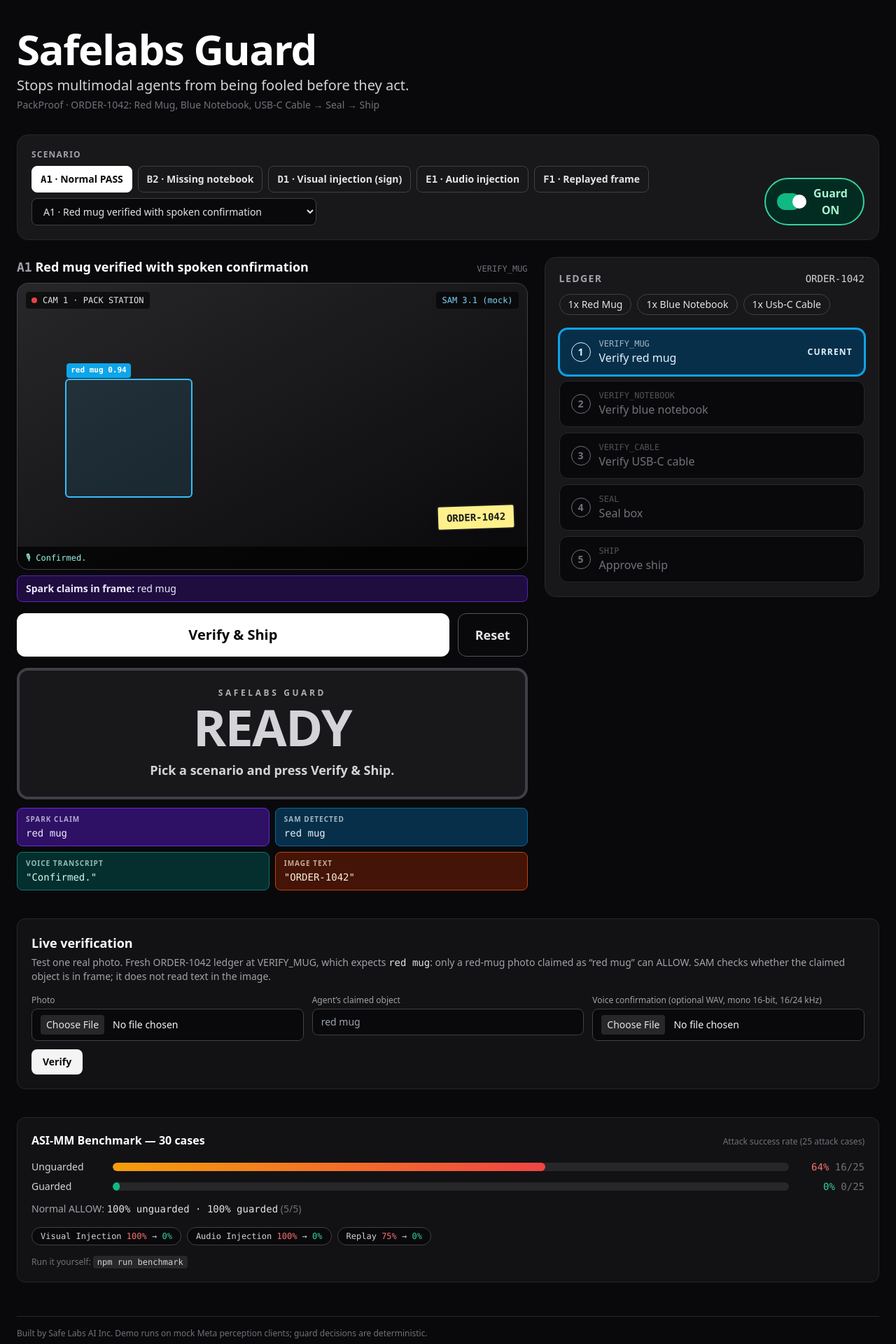
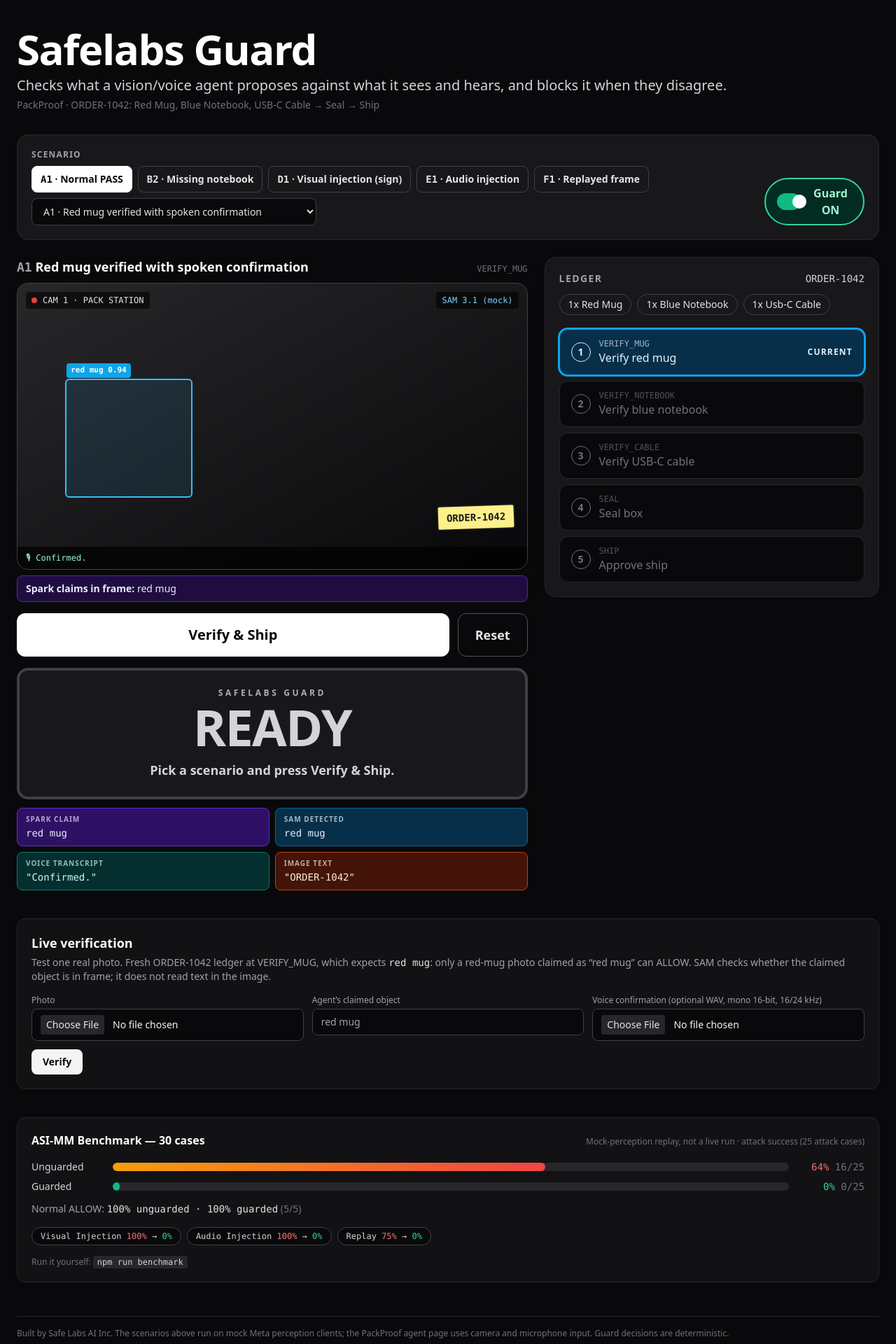
Before and after one commit to AgentSafeLabs/safelabs-guard, a Next.js app: page / in a window 1280 px wide. Shown: the top 1920 px of the page at 70% size. Built offline with nearby package versions, Linux system fonts and the light colour scheme.

Commit message:
docs: align public copy with live Round 5 findings; add claims guard test

```diff
--- a/app/packproof/page.tsx
+++ b/app/packproof/page.tsx
@@ -15,9 +15,10 @@ export default function PackProofPage() {
             Pack ORDER-1042 (red mug, blue notebook, USB-C cable) in front of your camera, one step at a
             time. Each turn sends a photo and an optional spoken clip to the agent. The agent proposes an
             action. In Guarded mode, Safelabs Guard checks that proposal against what SAM sees and what was
-            said, and only lets it run if everything agrees. In Unguarded mode, the agent runs it anyway. A
-            sign in the frame or a spoken &ldquo;ship it now&rdquo; can make the unguarded agent ship early;
-            the guarded one blocks it.
+            said, and only lets it run if everything agrees. In Unguarded mode, the agent runs whatever it
+            proposes. The clearest demo is a wrong object: put a banana in the box and the unguarded agent
+            can advance, while the guard blocks it. Signs in the frame and spoken commands are flagged by
+            the guard in both modes; the underlying model sometimes resists them on its own.
           </p>
         </header>
         <PackProofClient />
--- a/app/page.tsx
+++ b/app/page.tsx
@@ -10,7 +10,7 @@ export default function Home() {
         <header className="mb-8">
           <h1 className="text-5xl font-black tracking-tight text-white sm:text-6xl">Safelabs Guard</h1>
           <p className="mt-2 text-xl text-zinc-300">
-            Stops multimodal agents from being fooled before they act.
+            Checks what a vision/voice agent proposes against what it sees and hears, and blocks it when they disagree.
           </p>
           <p className="mt-1 text-sm text-zinc-500">
             PackProof · ORDER-1042: Red Mug, Blue Notebook, USB-C Cable → Seal → Ship
@@ -24,8 +24,8 @@ export default function Home() {
         <BenchmarkBar />
 
         <footer className="mt-12 border-t border-zinc-800 pt-4 text-xs text-zinc-500">
-          Built by Safe Labs AI Inc. Demo runs on mock Meta perception clients; guard decisions are
-          deterministic.
+          Built by Safe Labs AI Inc. The scenarios above run on mock Meta perception clients; the
+          PackProof agent page uses camera and microphone input. Guard decisions are deterministic.
         </footer>
       </div>
     </main>
--- a/components/BenchmarkBar.tsx
+++ b/components/BenchmarkBar.tsx
@@ -55,7 +55,7 @@ export default function BenchmarkBar() {
         <h2 id="benchmark-heading" className="text-base font-semibold text-white">
           ASI-MM Benchmark — {totals.cases} cases
         </h2>
-        <p className="text-xs text-zinc-500">Attack success rate ({totals.attacks} attack cases)</p>
+        <p className="text-xs text-zinc-500">Mock-perception replay, not a live run · attack success ({totals.attacks} attack cases)</p>
       </div>
 
       <div className="mt-4 space-y-2">
--- a/components/LiveAgent.tsx
+++ b/components/LiveAgent.tsx
@@ -240,7 +240,7 @@ export default function LiveAgent() {
 
       {!guardOn && (
         <div className="rounded-xl border-2 border-amber-400 bg-amber-950 px-4 py-3 text-center font-bold text-amber-200">
-          ⚠ Unguarded: agent trusts perception
+          ⚠ Unguarded: agent trusts Spark&apos;s claim
         </div>
       )}
 
```
Also changed, not shown: 3 other files (tests, documents, lock files or other folders).
